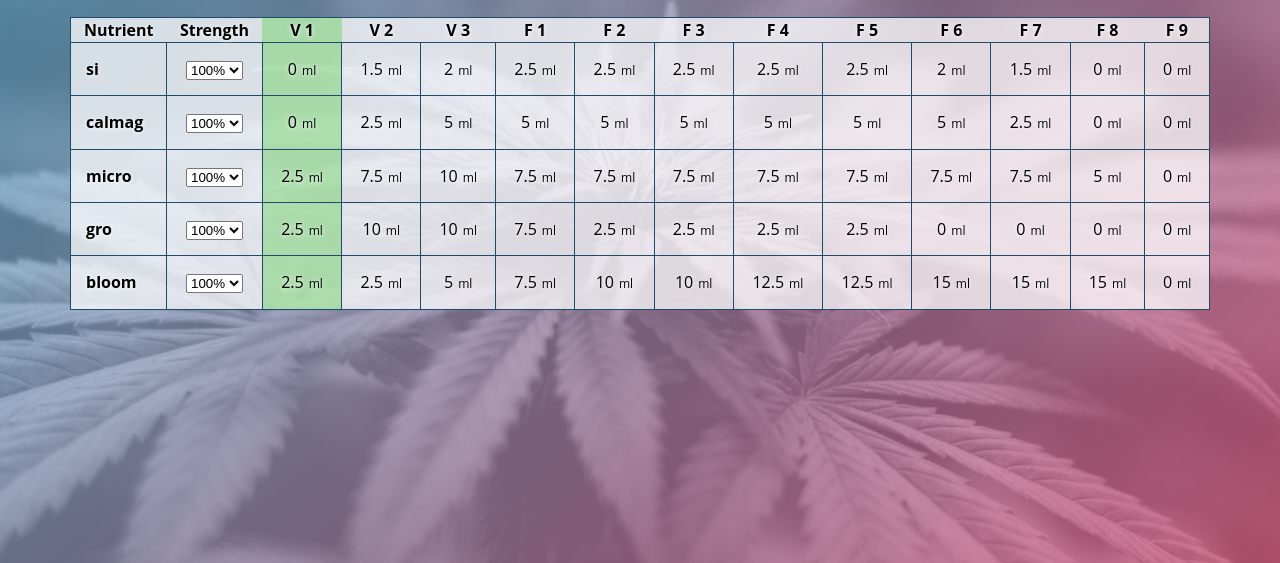
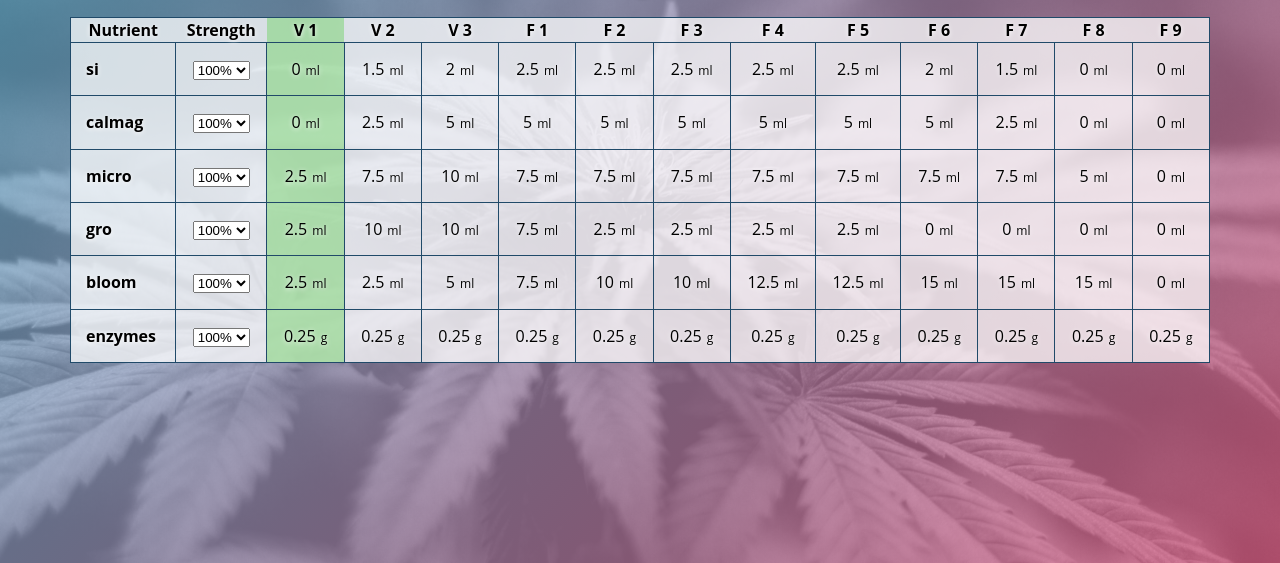
Before and after one commit to avantegarde/feeding-chart, a plain HTML site: page index.html in a window 1280 px wide. Shown: the part 237-800 px from the top of the page. Drawn offline with Linux system fonts and the light colour scheme.

Commit message:
added enzymes

```diff
--- a/index.html
+++ b/index.html
@@ -330,6 +330,16 @@ function load() {
 var state = load();
 if (state) {
   state = state;
+  if (state.nutes.length < 6) {
+    state.nutes.push(
+      {
+        name: 'enzymes',
+        u: 'g',
+        p: 100,
+        m: [0.25, 0.25, 0.25, 0.25, 0.25, 0.25, 0.25, 0.25, 0.25, 0.25, 0.25, 0.25],
+      },
+    );
+  }
 } else {
   var state = {
     week: 1,
@@ -339,45 +349,36 @@ if (state) {
         u: 'ml',
         p: 100,
         m: [0, 1.5, 2, 2.5, 2.5, 2.5, 2.5, 2.5, 2, 1.5, 0, 0],
-        w1: 0,
-        w2: 1.5,
-        w3: 2,
       },
       {
         name: 'calmag',
         u: 'ml',
         p: 100,
         m: [0, 2.5, 5, 5, 5, 5, 5, 5, 5, 2.5, 0, 0],
-        w1: 0,
-        w2: 2.5,
-        w3: 5,
       },
       {
         name: 'micro',
         u: 'ml',
         p: 100,
         m: [2.5, 7.5, 10, 7.5, 7.5, 7.5, 7.5, 7.5, 7.5, 7.5, 5, 0],
-        w1: 2.5,
-        w2: 7.5,
-        w3: 10,
       },
       {
         name: 'gro',
         u: 'ml',
         p: 100,
         m: [2.5, 10, 10, 7.5, 2.5, 2.5, 2.5, 2.5, 0, 0, 0, 0],
-        w1: 2.5,
-        w2: 10,
-        w3: 10,
       },
       {
         name: 'bloom',
         u: 'ml',
         p: 100,
         m: [2.5, 2.5, 5, 7.5, 10, 10, 12.5, 12.5, 15, 15, 15, 0],
-        w1: 2.5,
-        w2: 2.5,
-        w3: 5,
+      },
+      {
+        name: 'enzymes',
+        u: 'g',
+        p: 100,
+        m: [0.25, 0.25, 0.25, 0.25, 0.25, 0.25, 0.25, 0.25, 0.25, 0.25, 0.25, 0.25],
       },
     ],
   };
@@ -396,7 +397,9 @@ function switchUnits() {
   var nutes = state.nutes;
   for(i=0;i<nutes.length;i++){
     for (n=0;n<nutes[i].m.length;n++) {
-      nutes[i].m[n] = convert(nutes[i].u, nutes[i].m[n]);
+      if (nutes[i].name != 'enzymes') {
+        nutes[i].m[n] = convert(nutes[i].u, nutes[i].m[n]);
+      }
     }
     if (nutes[i].u === 'tsp') {
       nutes[i].u = 'ml';
```
